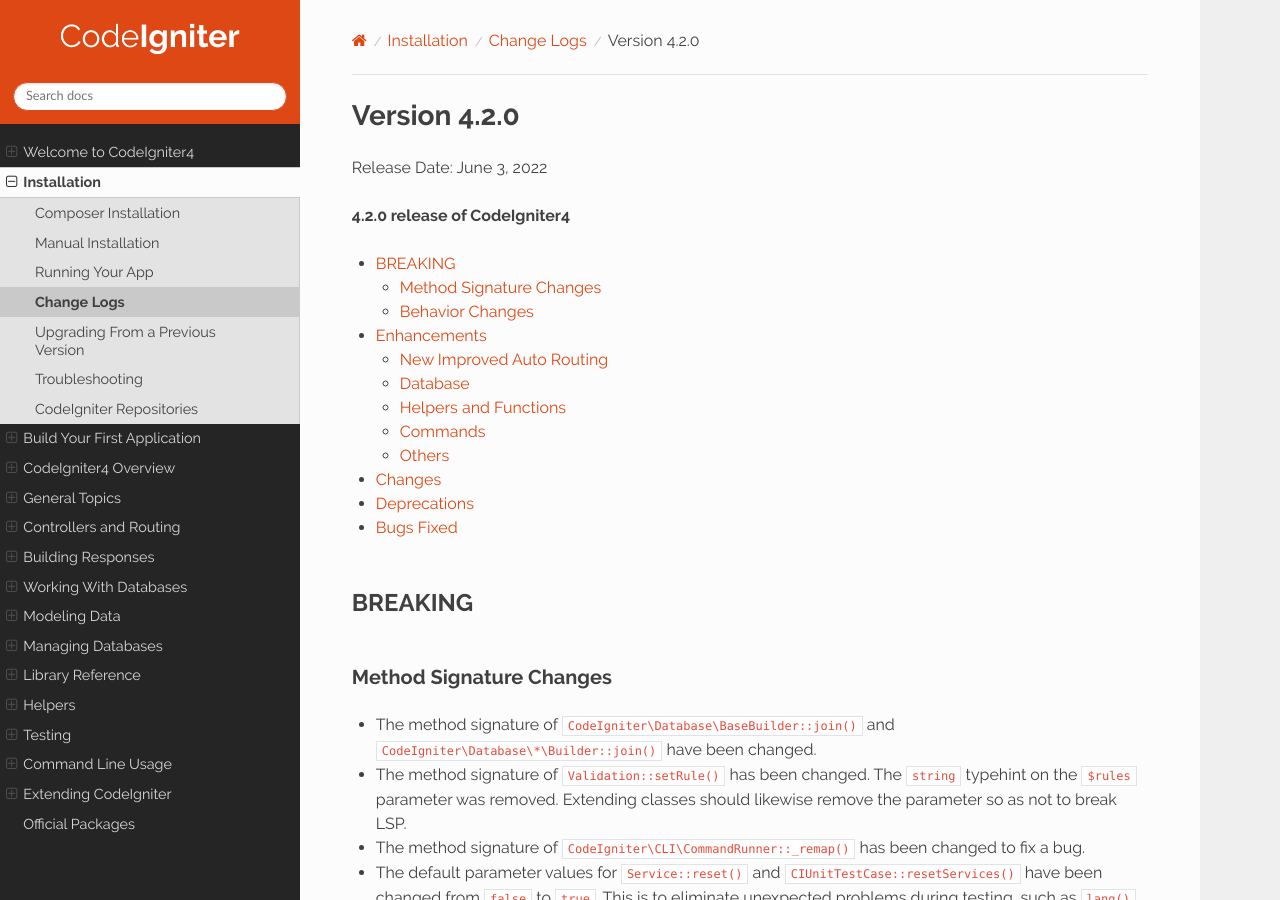
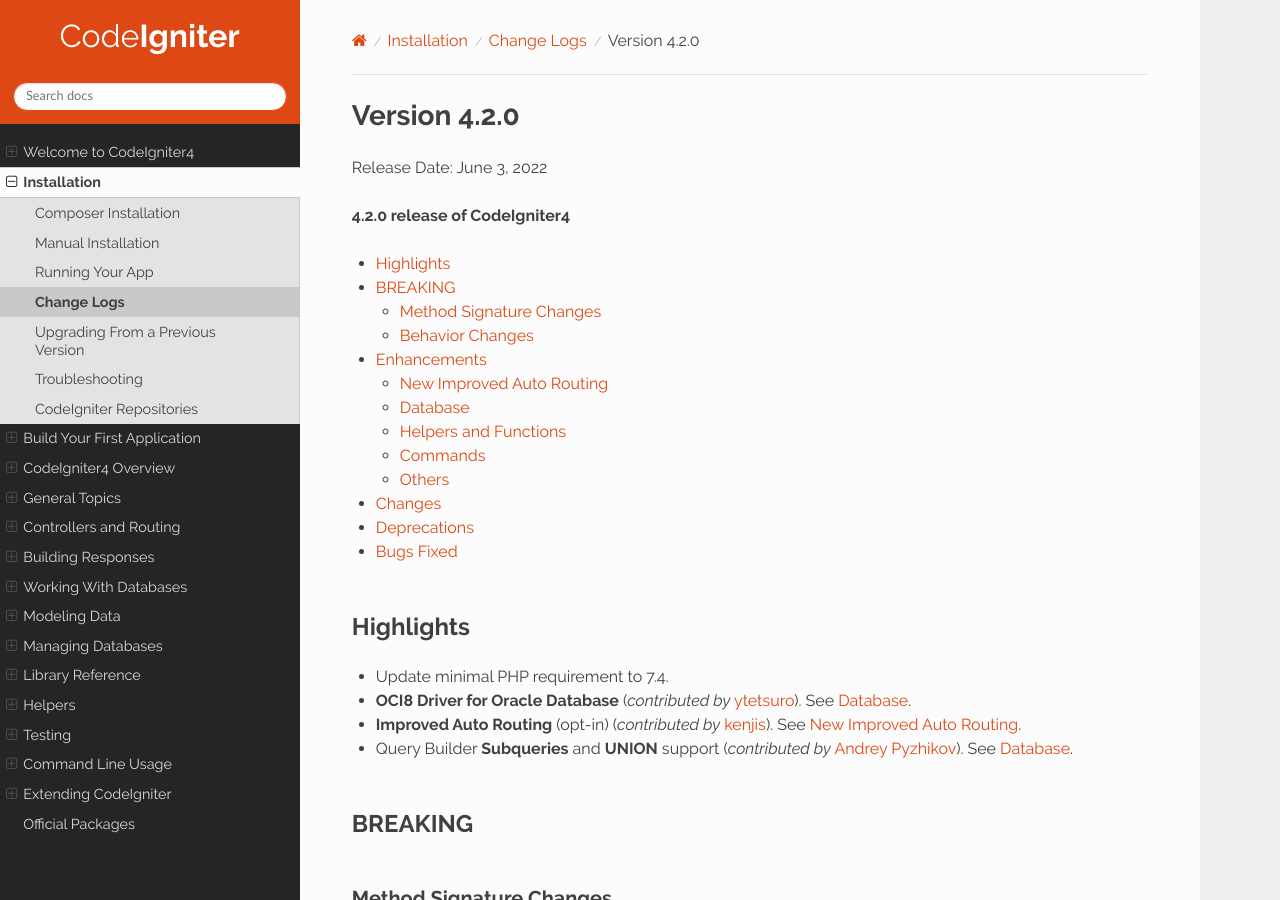
Before and after one commit to NEKOGET/ci4_user_guide_src, a Sphinx documentation site: the page built from source/changelogs/v4.2.0.rst, in a window 1280 px wide and 900 px high. Built offline with Sphinx 7.4.7 and the Read the Docs theme 2.0.0, drawn with Linux system fonts in a browser that asks for light colours; cross-references to code outside the pages are shown as plain code.

Commit message:
docs: add highlights for v4.2.0

```diff
--- a/source/changelogs/v4.2.0.rst
+++ b/source/changelogs/v4.2.0.rst
@@ -8,6 +8,14 @@ Release Date: June 3, 2022
 .. contents::
     :local:
     :depth: 2
+
+Highlights
+**********
+
+- Update minimal PHP requirement to 7.4.
+- **OCI8 Driver for Oracle Database** (*contributed by* `ytetsuro <https://github.com/ytetsuro>`_). See `Database`_.
+- **Improved Auto Routing** (opt-in) (*contributed by* `kenjis <https://github.com/kenjis>`_). See `New Improved Auto Routing`_.
+- Query Builder **Subqueries** and **UNION** support (*contributed by* `Andrey Pyzhikov <https://github.com/iRedds>`_). See `Database`_.
 
 BREAKING
 ********
```
